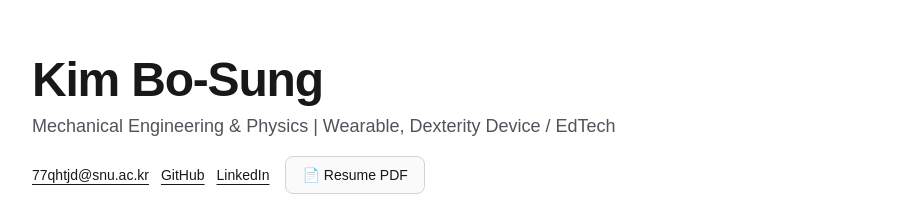
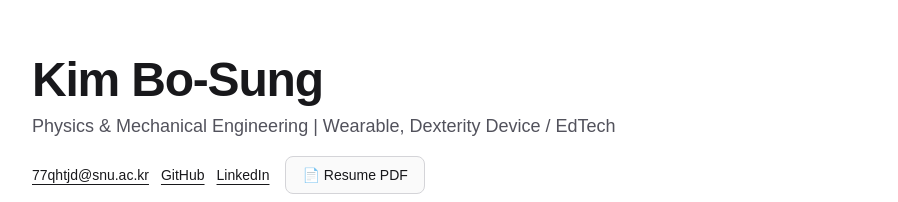
Before and after one commit to 77qhtjd-bit/KBS_cv_2026, a Next.js app: page / in a window 1280 px wide. Shown: the top 202 px of the page, without its empty margins (184-1082 px from the left). Built offline with nearby package versions, Linux system fonts and the light colour scheme.

Commit message:
Update CV content

```diff
--- a/data/cv.ts
+++ b/data/cv.ts
@@ -56,7 +56,7 @@ export interface CVData {
 export const cv: CVData = {
   profile: {
     name: "Kim Bo-Sung",
-    headline: "Mechanical Engineering & Physics | Wearable, Dexterity Device / EdTech",
+    headline: "Physics & Mechanical Engineering | Wearable, Dexterity Device / EdTech",
     location: "Seoul, South Korea",
     email: "77qhtjd@snu.ac.kr",
     phone: undefined,
```
